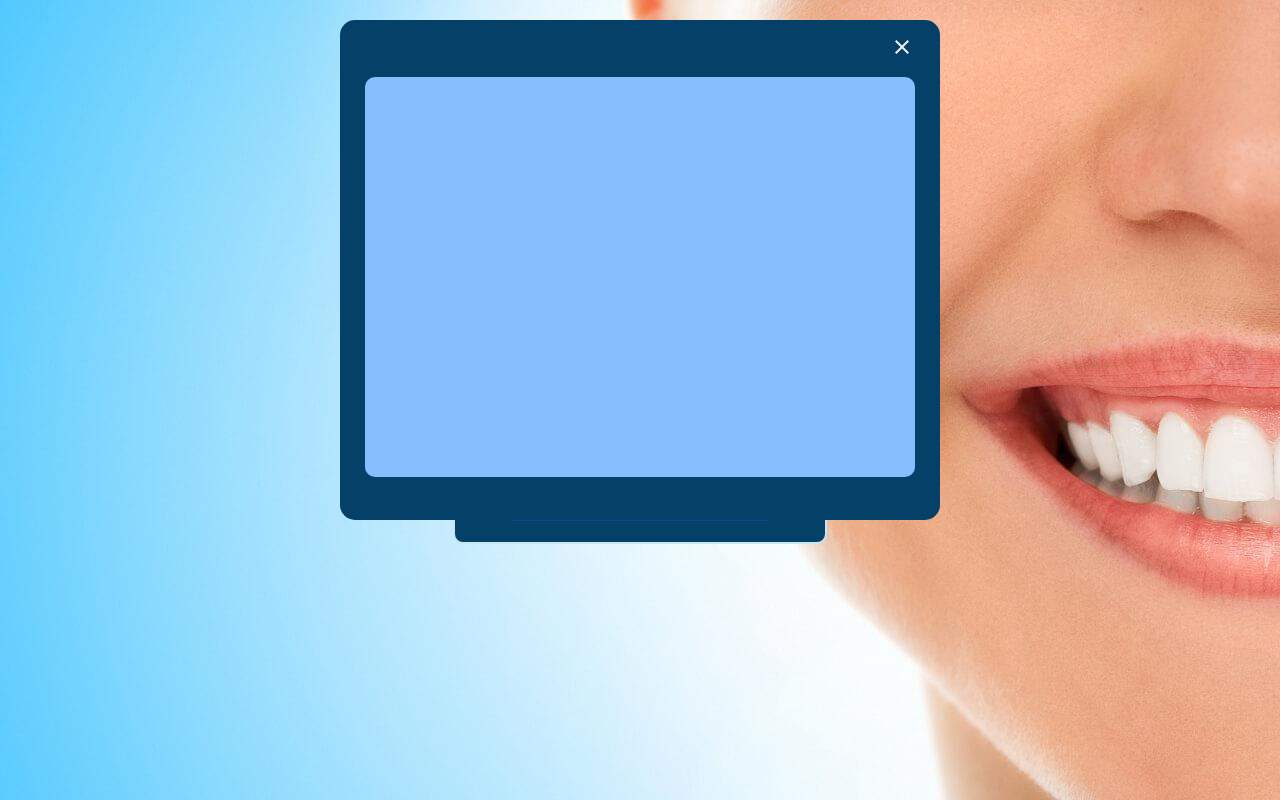
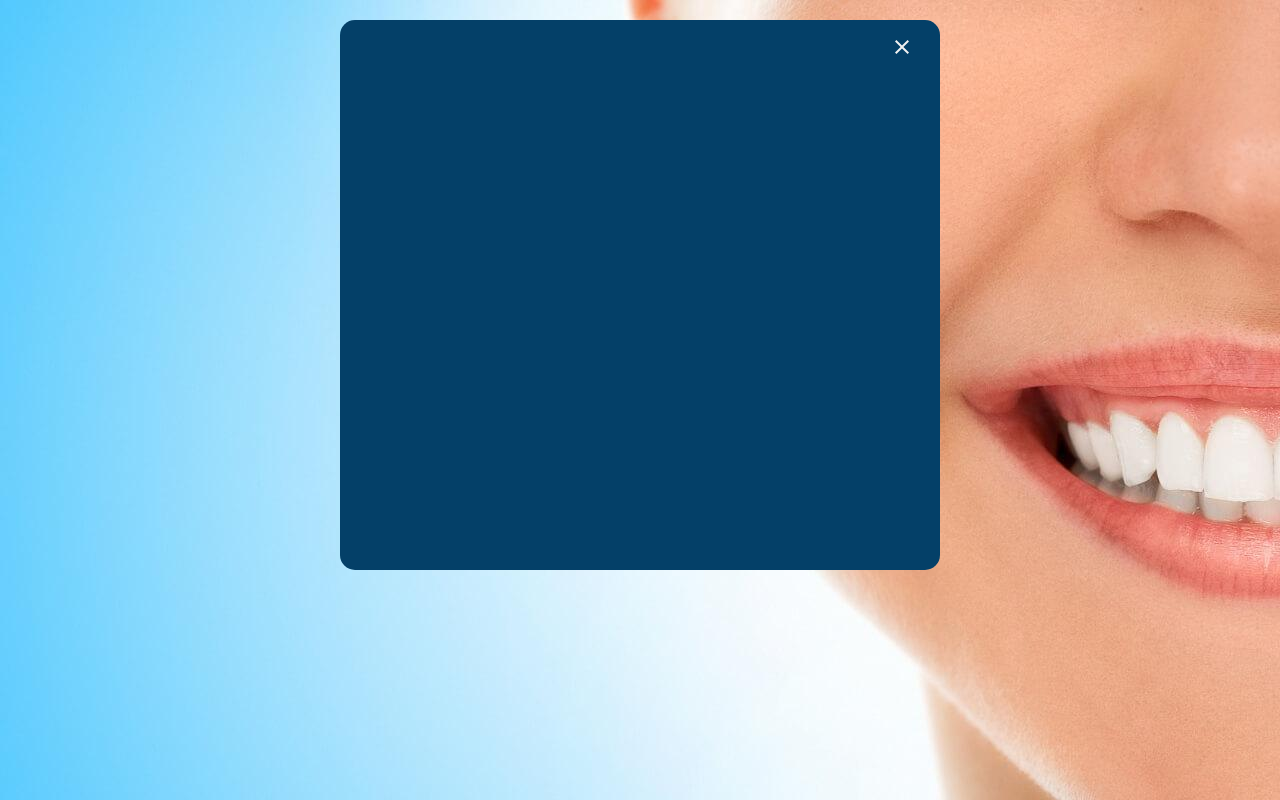
Before and after one commit to MatheusZamo/cadastro-odontologia, a plain HTML site: page cadastro.html in a window 1280 px wide. Both pictures are taken after a click on the button "Consultas Agendadas". Drawn offline with Linux system fonts and the light colour scheme; a web font is replaced by a local one.

Commit message:
Update style.css

```diff
--- a/style.css
+++ b/style.css
@@ -116,7 +116,6 @@ hr{
     color:#f1f1f1;
 }
 #resultado{
-    background: #87befe;
     width: 270px;
     text-align: center;
     margin-left: 15px;
@@ -131,7 +130,7 @@ hr{
 .dado{
     text-decoration: none;
     color:#000000;
-    font-size:20px;
+    ffont-size: 23px;
     font-family: 'Bricolage Grotesque', sans-serif;
     font-family: 'Genos', sans-serif;
     font-weight: 500;
@@ -212,7 +211,7 @@ hr{
 }
 #agendamentos{
     width: 600px;
-    height: 500px;
+    height: 550px;
 }
 #btn__fechar{
     margin-left:550px;
```
